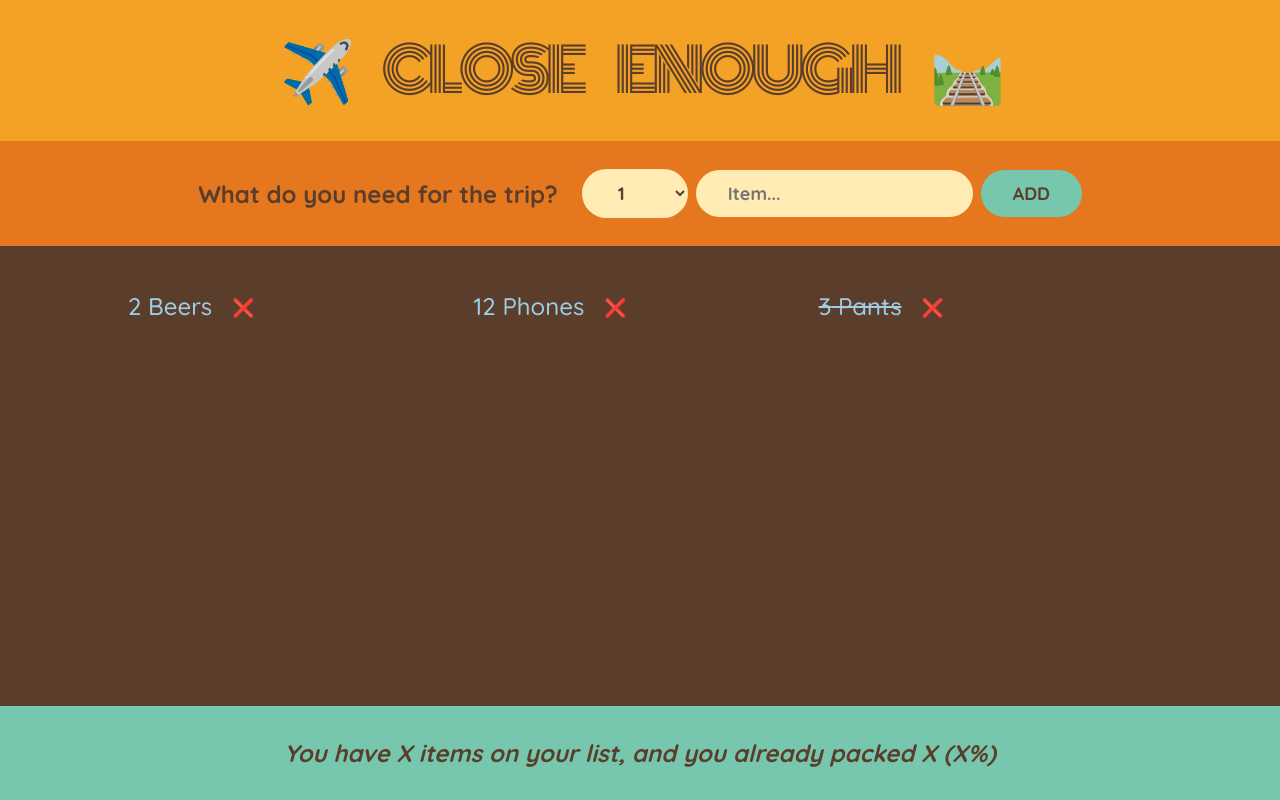
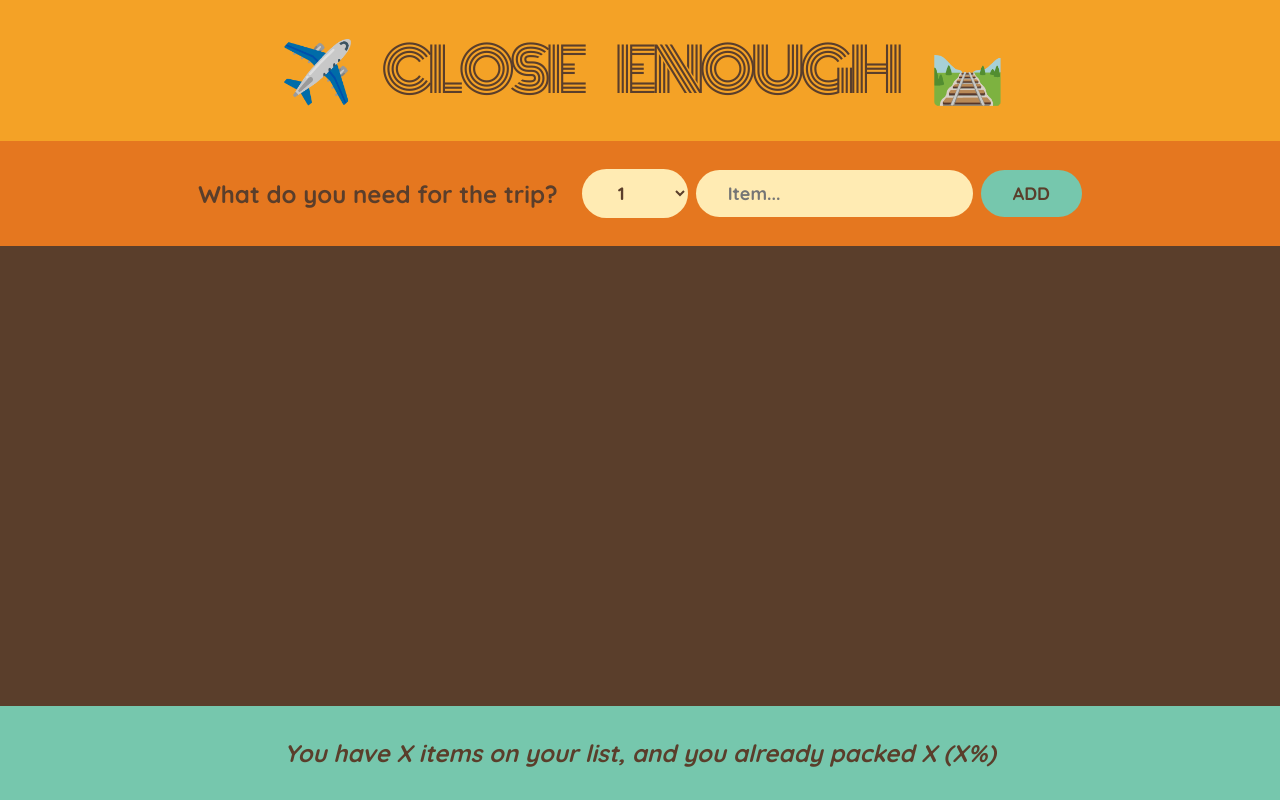
Before and after one commit to thelegend2004/travel-list, a React (Create React App) app: page / in a window 1280 px wide. Built offline with nearby package versions, Linux system fonts and the light colour scheme.

Commit message:
feature: button to add item now works

```diff
--- a/src/App.js
+++ b/src/App.js
@@ -1,17 +1,17 @@
 import { useState } from "react";
 
-const initialItems = [
-  { id: 1, description: "Beers", quantity: 2, packed: false },
-  { id: 2, description: "Phones", quantity: 12, packed: false },
-  { id: 3, description: "Pants", quantity: 3, packed: true },
-];
+export default function App() {
+  const [items, setItems] = useState([]);
 
-export default function App() {
+  function handleAddItems(item) {
+    setItems((items) => [...items, item]);
+  }
+
   return (
     <div className="app">
       <Logo />
-      <Form />
-      <PackingList />
+      <Form onAddItems={handleAddItems} />
+      <PackingList items={items} />
       <Stats />
     </div>
   );
@@ -21,7 +21,7 @@
   return <h1>✈️ Close Enough 🛤️</h1>;
 }
 
-function Form() {
+function Form({ onAddItems }) {
   const [description, setDescription] = useState("");
   const [quantity, setQuantity] = useState(1);
 
@@ -31,7 +31,7 @@
     if (!description) return;
 
     const newItem = { description, quantity, packed: false, id: Date.now() };
-    console.log(newItem);
+    onAddItems(newItem);
 
     setDescription("");
     setQuantity(1);
@@ -61,11 +61,11 @@
   );
 }
 
-function PackingList() {
+function PackingList({ items }) {
   return (
     <div className="list">
       <ul>
-        {initialItems.map((item) => (
+        {items.map((item) => (
           <Item item={item} key={item.id} />
         ))}
       </ul>
```
Also changed, not shown: 1 other file (tests, documents, lock files or other folders).
